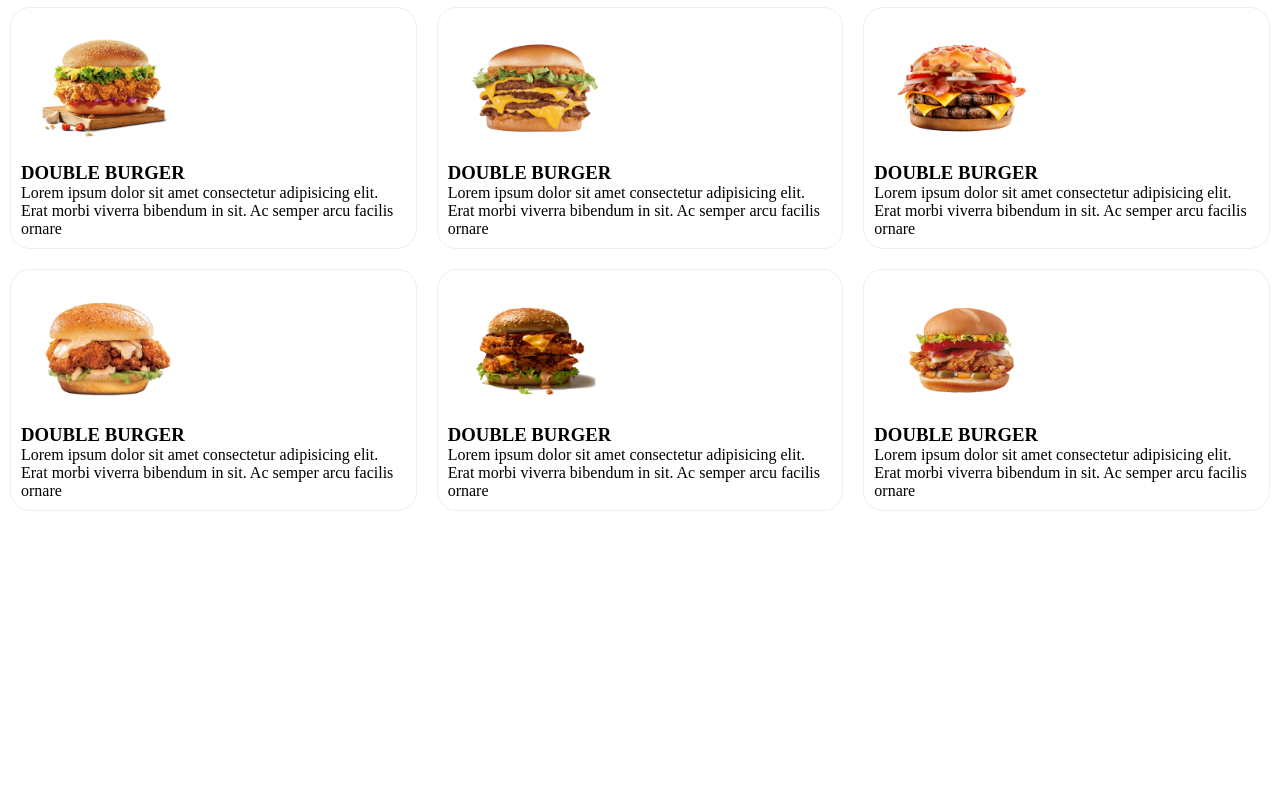
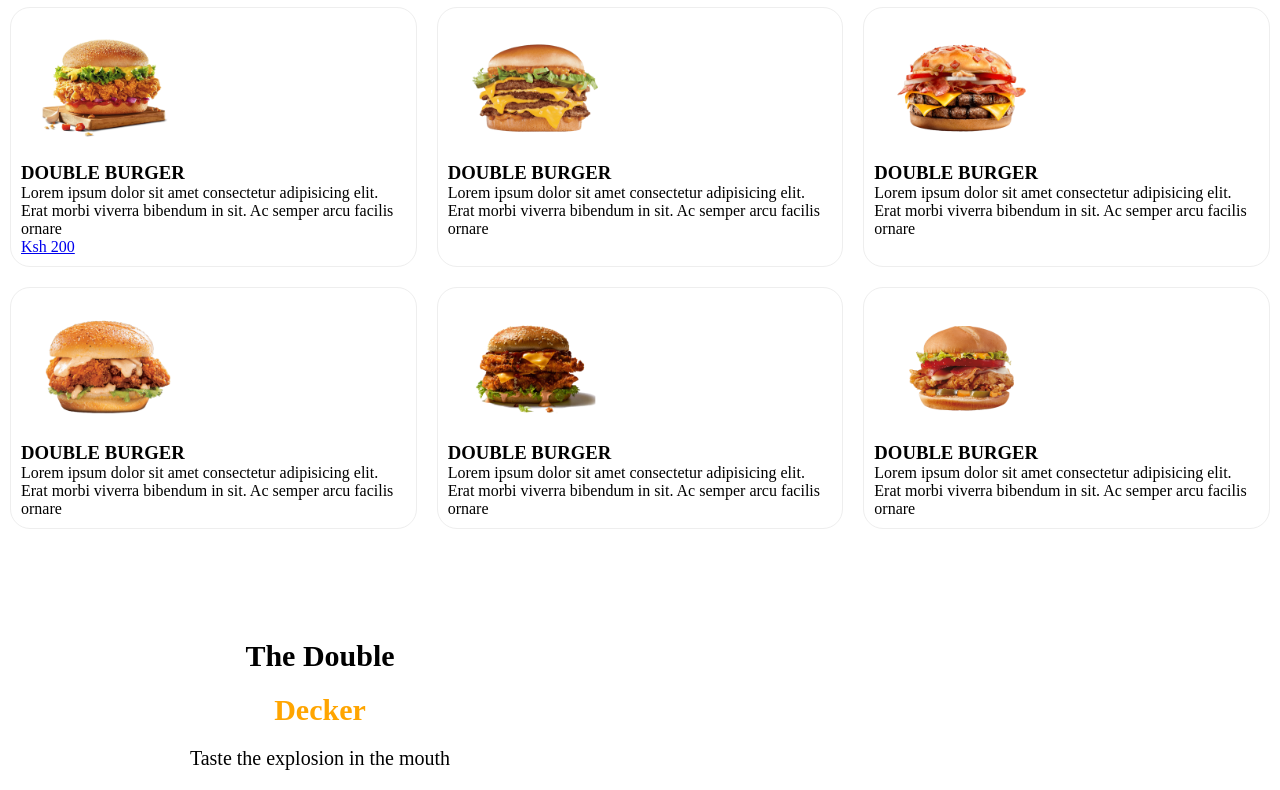
Before and after one commit to han254/IP-week1, a plain HTML site: page index.html in a window 1280 px wide. Shown: the part 842-1632 px from the top of the page. Before the commit the page ends 1363 px from the top, so only its background shows below. Drawn offline with Linux system fonts and the light colour scheme.

Commit message:
This is the decker section

```diff
--- a/index.html
+++ b/index.html
@@ -63,6 +63,9 @@
                 <img src="images/SeekPng 2.png" alt="double">
                 <h3>DOUBLE BURGER</h3>
                 <p>Lorem ipsum dolor sit amet consectetur adipisicing elit. Erat morbi viverra bibendum in sit. Ac semper arcu facilis ornare</p>
+                <a class="price"href="#">Ksh 200</a>
+
+
             </div>
             <div class="burger2">
                 <img src="images/SeekPng 1.png" alt="double2">
@@ -90,7 +93,15 @@
         <img src="images/SeekPng 6.png" alt="prices3">
         <h3>DOUBLE BURGER</h3>
         <p>Lorem ipsum dolor sit amet consectetur adipisicing elit. Erat morbi viverra bibendum in sit. Ac semper arcu facilis ornare</p>
+        </div>
+
+    </div>
+    <div class="section-e">
+        <div class="Decker">
+            <p>The Double</p>
+            <p>Decker</p>
+            <p>Taste the explosion in the mouth</p>
+        </div>
     </div>
 </body>
-
 </html>
--- a/style.css
+++ b/style.css
@@ -162,3 +162,29 @@ flex: 1;
 .pricing3{
     flex: 1;
 }
+.section-e{
+    display: flex;
+}
+.Decker{
+    width: 50%;
+    display: flex;
+    justify-content: center;
+    flex-direction: column;
+    align-items: center;
+    text-align: start;
+}
+.Decker p:first-child{
+    margin: 100px 0 20px 0;
+    font-size: 30px;
+    font-weight: 700;
+
+}
+.Decker p:nth-child(2){
+    font-size: 30px;
+    font-weight: 700;
+    color: orange;
+}
+.Decker p:nth-child(3){
+    margin: 20px;
+    font-size: 20px;
+}
```
